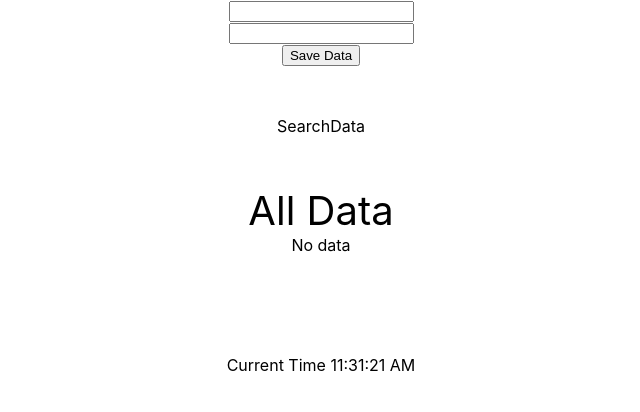
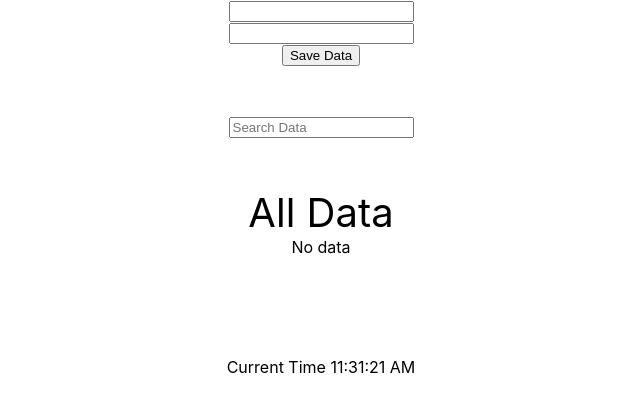
Before and after one commit to Ahmed2183/Learn-Redux-Toolkit, a React (Create React App) app: page / in a window 1280 px wide. Shown: the top 412 px of the page, without its empty margins (319-959 px from the left). Built offline with nearby package versions, Linux system fonts and the light colour scheme.

Commit message:
Searching data

```diff
--- a/src/components/SearchData.js
+++ b/src/components/SearchData.js
@@ -1,8 +1,45 @@
-import React from 'react'
+import React, { useState } from 'react'
+import { useSelector } from 'react-redux';
 
 const SearchData = () => {
+
+  const { userData } = useSelector((state) => state.userReducer);
+  // console.log(userData);
+
+  const [searchdata, setSearchdata] = useState(userData);
+
+  const filterData = e => {
+    const search = e.target.value.toLowerCase();
+    const filteredData = userData?.filter(item => item?.name.toLowerCase().includes(search));
+    setSearchdata(filteredData);
+  }
+
   return (
-    <div>SearchData</div>
+    <div>
+      <input
+        type="text"
+        name="search"
+        placeholder="Search Data"
+        onChange={(e) => filterData(e)}
+      />
+
+      {
+        searchdata?.length === undefined ? '' :
+          <>
+            {searchdata?.map((user) =>
+              <div key={user.id}>
+                <div>
+                  <label>Name: {user?.name}</label>
+                </div>
+                <div>
+                  <label>Age: {user?.age}</label>
+                </div>
+              </div>
+            )
+            }
+          </>
+      }
+    </div>
   )
 }
 
```
